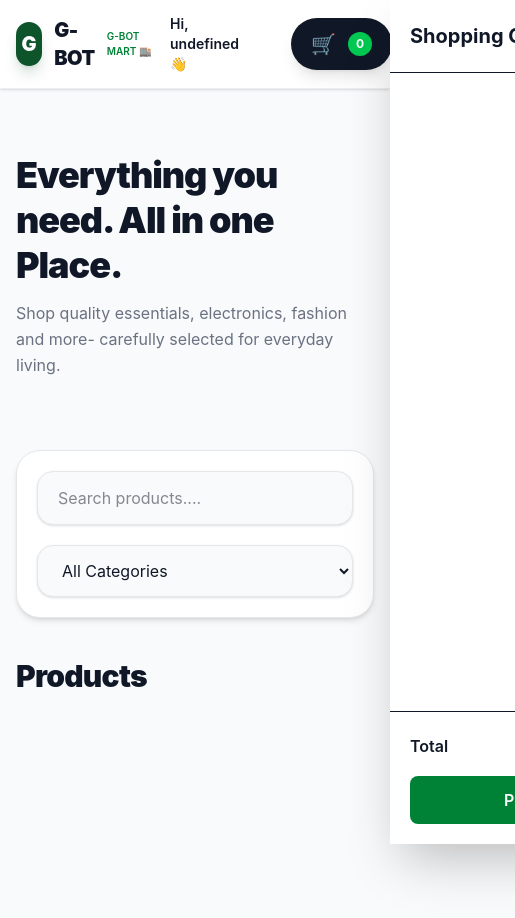
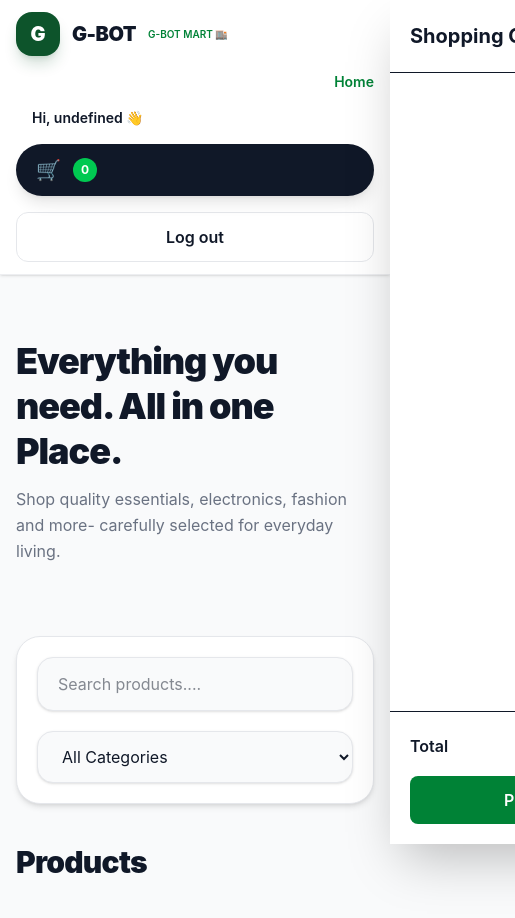
Before and after one commit to gbotemi05-cloud/g-bot-mart, a website: page store.html in a window 390 px wide. Shown: the whole page, 515 px wide, since content can reach past the window. Before the commit the page ends 844 px from the top, so only its background shows below. Drawn offline with Linux system fonts and the light colour scheme; no server answers; sample sign-in values are in the browser's storage.

Commit message:
update responsive header

```diff
--- a/store.html
+++ b/store.html
@@ -9,7 +9,7 @@
 <body class="bg-gray-50 text-gray-900">
    <header class="sticky top-0 z-40 bg-white/95 backdrop-blur-xl border-b border-gray-200/70 shadow-sm">
         <nav class="max-w-7xl mx-auto px-4 sm:px-6 lg:px-8">
-            <div class="h-22 flex items-center justify-between">
+            <div class="min-h-22 py-3 flex flex-col sm:flex-row gap-4 sm:items-center sm:justify-between">
                 <a href="#" class=" flex items-center gap-3 group">
                     <div class="w-11 h-11 rounded-2xl bg-green-900 text-white flex items-center justify-center text-xl font-black shadow-lg shadow-green-900/20 group-hover:scale-105 group-hover:rotate-3 transition-all duration-300">
                         G
@@ -21,7 +21,7 @@
                     G-BOT MART 🏬
                     </span>
                 </a>
-                <div class="md:flex hidden items-center gap-10 mr-12 ml-auto">
+                <div class="flex items-center gap-6 ml-auto">
                     <a href="#" class="text-sm font-semibold text-green-700 relative" >Home</a>
                     <!-- <a href="#products" class="relative text-sm font-semibold text-gray-500 hover:text-green-700 hover:-translate-y-0.5 transition-all duration-200 after:absolute after:-bottom-2 after:left-0 after:h-0.5 after:w-0 after:bg-green-700 after:transition-all after:duration-200 hover:after:w-full">
                         Shop
@@ -35,11 +35,11 @@
                     🌗
                 </button> -->
                 <button id="open-cart" type="button"
-                class=" relative flex items-center gap-3 px-5 py-3 ml-9 rounded-full text-sm font-semibold bg-gray-900 text-white shadow-lg hover:bg-green-800 hover:shadow-xl hover:translate-y-0.5 transition-all duration-300"><span class="text-xl">🛒</span>
+                class=" relative flex items-center gap-3 px-5 py-3 rounded-full text-sm font-semibold bg-gray-900 text-white shadow-lg hover:bg-green-800 hover:shadow-xl hover:translate-y-0.5 transition-all duration-300"><span class="text-xl">🛒</span>
                     <span class="hidden sm:inline tracking-wide">Cart</span>
                     <span id="cart-count" class="bg-green-500 text-white text-xs font-bold min-w-6 h-6 rounded-full flex items-center justify-center px-1.5">0</span>
                 </button>
-                <button id="logout-btn" type="button" class="px-4 py-3 ml-15 rounded-xl border border-gray-200 test-sm font-semibold hover:bg-gray-transition">
+                <button id="logout-btn" type="button" class="px-4 py-3 rounded-xl border border-gray-200 test-sm font-semibold hover:bg-gray-transition">
                     Log out
                 </button>
             </div>
```
Also changed, not shown: signup.html (+1 -1 lines), src/output.css.
